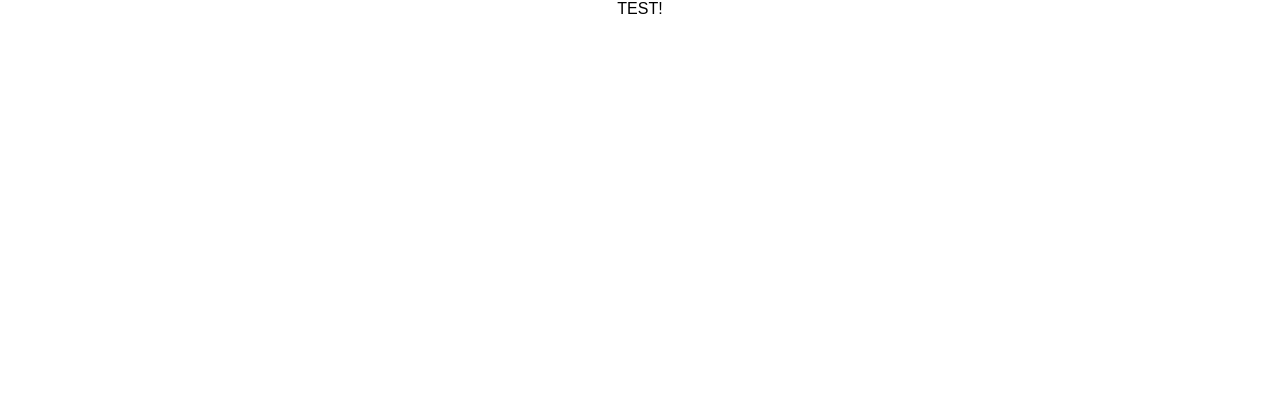
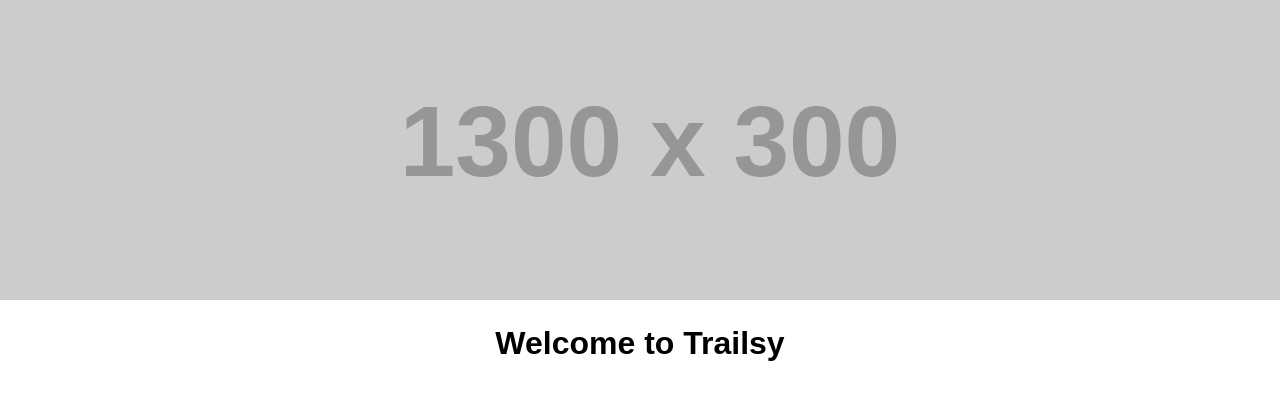
Before and after one commit to edsztukowski/traily, a React (Create React App) app: page / in a window 1280 px wide. Shown: the top 400 px of the page. Built offline with nearby package versions, Linux system fonts and the light colour scheme.

Commit message:
Adding jumbotron component to homepage

```diff
--- a/package.json
+++ b/package.json
@@ -12,5 +12,8 @@
     "build": "react-scripts build",
     "test": "react-scripts test --env=jsdom",
     "eject": "react-scripts eject"
+  },
+  "devDependencies": {
+    "prop-types": "^15.5.10"
   }
 }
--- a/src/Home.js
+++ b/src/Home.js
@@ -1,9 +1,20 @@
-var React = require('react')
+var React = require('react');
+var Jumbotron = require('./Jumbotron')
+
+//Home includes
+  //jumbotron Component
+  //search bar Component
+  //
 
 function Home() {
   return (
-    <div>
-    TEST!
+    <div className="home-landing">
+      <Jumbotron
+        jumboText='Welcome to Trailsy'
+        jumboImage='http://via.placeholder.com/1300x300'
+        altTag='alt Text'
+      />
+
     </div>
   )
 }
--- /dev/null
+++ b/src/Jumbotron.js
@@ -0,0 +1,15 @@
+var React = require('react');
+var PropTypes = require('prop-types');
+
+function Jumbotron(props) {
+  return (
+    <div className="jumbotron">
+      <img src={props.jumboImage} alt={props.altTag} />
+      <h1>{props.jumboText}</h1>
+    </div>
+  )
+}
+
+
+
+module.exports = Jumbotron;
```
